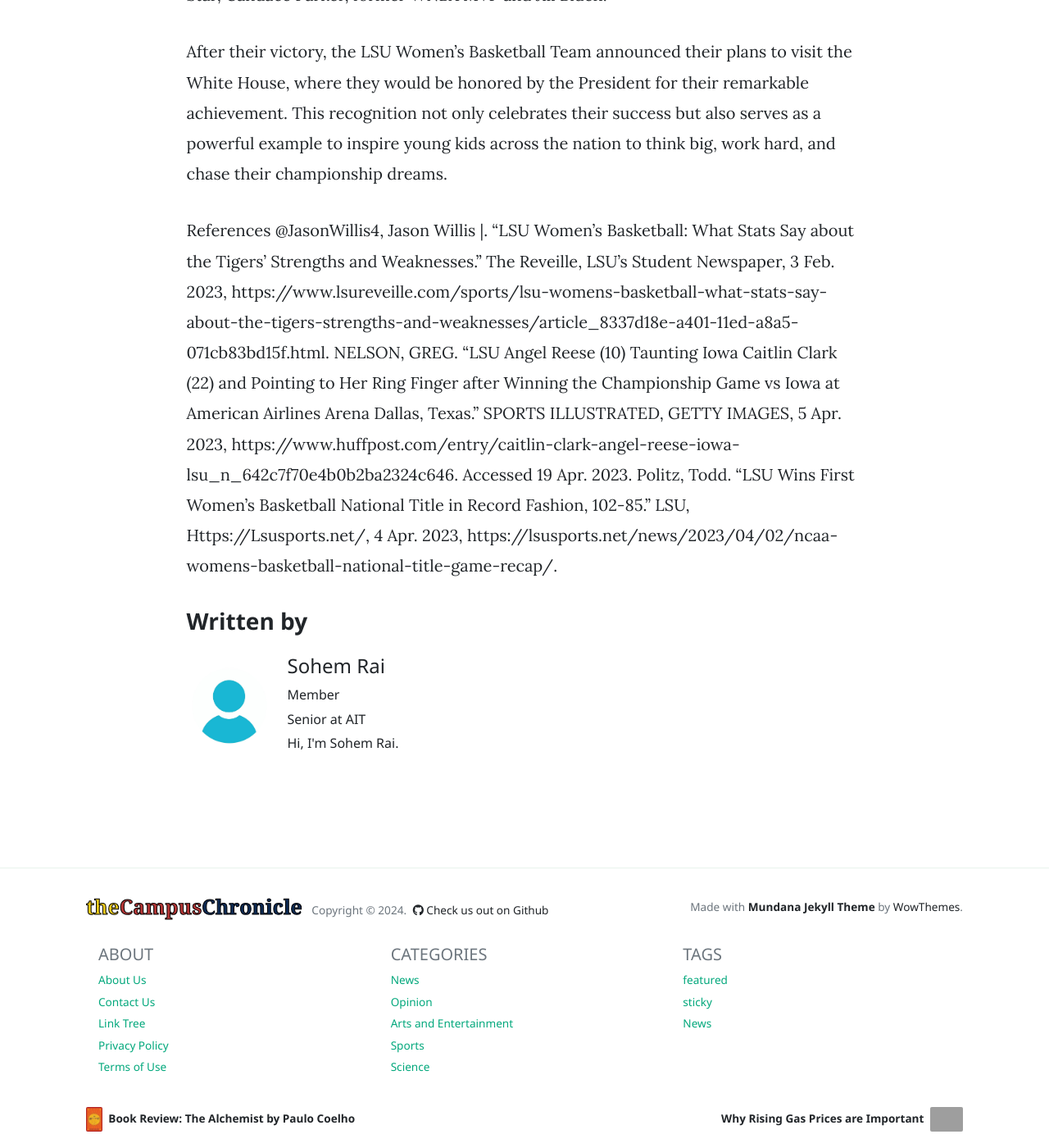
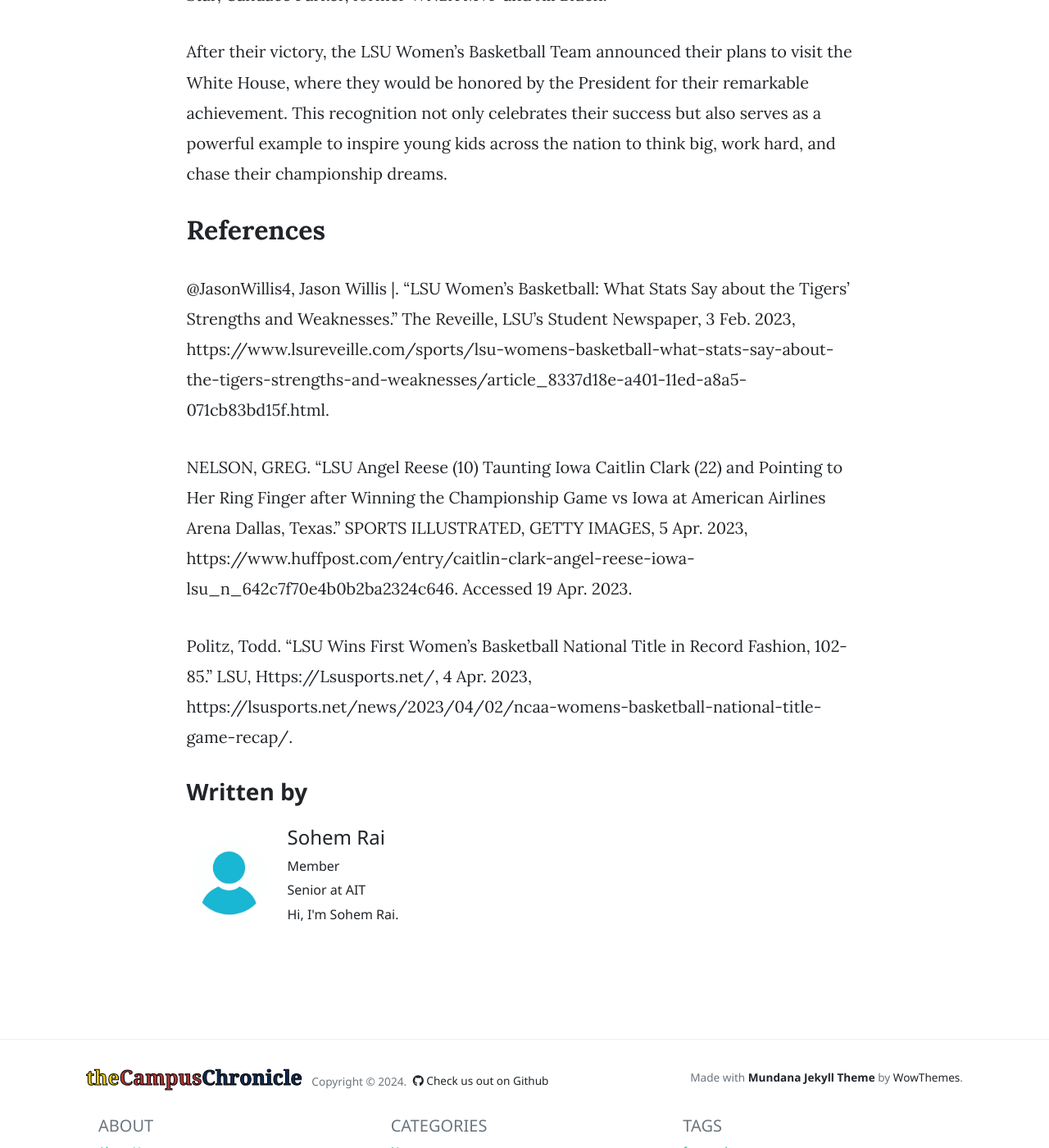
Before and after one commit to The-Campus-Chronicle/website, a Jekyll site: the page built from _posts/2023-06-29-lsu-tigers-womens-basketball-ncaa-womens-champions.md, in a window 1280 px wide and 1400 px high, scrolled down 1641 px. Shown: the whole window at 82% size. Built offline with Jekyll 4.4.1, drawn with Linux system fonts in a browser that asks for light colours; nearby versions of some CDN libraries; comment, search, counter and statistics services are not loaded; some of the changed lines change nothing that is shown; grey boxes are pictures that could not be loaded.

Commit message:
cleaned up Sohem's references; added Eric Yu's article

```diff
--- a/_posts/2023-06-29-lsu-tigers-womens-basketball-ncaa-womens-champions.md
+++ b/_posts/2023-06-29-lsu-tigers-womens-basketball-ncaa-womens-champions.md
@@ -16,7 +16,9 @@ The exhilarating matchup recorded an average of 9.9 million viewers and peaked a
 
 After their victory, the LSU Women's Basketball Team announced their plans to visit the White House, where they would be honored by the President for their remarkable achievement. This recognition not only celebrates their success but also serves as a powerful example to inspire young kids across the nation to think big, work hard, and chase their championship dreams.
 
-References
+## References
 @JasonWillis4, Jason Willis |. “LSU Women's Basketball: What Stats Say about the Tigers' Strengths and Weaknesses.” The Reveille, LSU's Student Newspaper, 3 Feb. 2023, https://www.lsureveille.com/sports/lsu-womens-basketball-what-stats-say-about-the-tigers-strengths-and-weaknesses/article_8337d18e-a401-11ed-a8a5-071cb83bd15f.html.
+
 NELSON, GREG. “LSU Angel Reese (10) Taunting Iowa Caitlin Clark (22) and Pointing to Her Ring Finger after Winning the Championship Game vs Iowa at American Airlines Arena Dallas, Texas.” SPORTS ILLUSTRATED, GETTY IMAGES, 5 Apr. 2023, https://www.huffpost.com/entry/caitlin-clark-angel-reese-iowa-lsu_n_642c7f70e4b0b2ba2324c646. Accessed 19 Apr. 2023.
+
 Politz, Todd. “LSU Wins First Women's Basketball National Title in Record Fashion, 102-85.” LSU, Https://Lsusports.net/, 4 Apr. 2023, https://lsusports.net/news/2023/04/02/ncaa-womens-basketball-national-title-game-recap/.
--- /dev/null
+++ b/_posts/2023-06-29-what-happened-to-credit-suisse-and-silicon-valley-bank.md
@@ -0,0 +1,24 @@
+---
+layout: post
+title:  "What happened to Credit Suisse and Silicon Valley Bank?"
+author: [ eric ]
+categories: [ News ]
+image: assets/images/articles_2024/edition_1/credit-suisse.jpg
+---
+
+Over the past 2 years, Credit Suisse has had its stock price drop by over 90%, and Silicon Valley Bank has completely folded, but why is this?
+
+Credit Suisse had its stock price drop from almost $15 to under $1 from 2021 to May of 2023 . It was on the brink of collapse and required a $54 billion lifeline from the Swiss central bank to prevent it from folding, meaning to close down. Credit Suisse was the 2nd largest bank in Switzerland and was bought out by rival UBS, a major investment banking company, for $3.3 billion USD.
+
+A main factor in the downfall of Credit Suisse is the many scandals they faced. In 2019, Credit Suisse faced a spying scandal leading to then CEO Tidjane Thiam resigning. This was the start of their downfall. Over the next couple of years, Credit Suisse continued to have scandals and management shifts that led to them collapsing. In January 2023, Credit Suisse said that it will borrow up to $54 billion to shore up liquidity in the bank, but failed to do so with its top backer, Saudi National Bank, refusing to give money. Soon after, UBS took over Credit Suisse.
+
+In March 2023, Silicon Valley Bank completely collapsed. They will not be receiving a government bailout and will have its assets distributed across creditors unless a buyer scoops up the bank. The decline of Silicon Valley Bank was due to a run on the bank where many depositors withdrew money after finding out the bank was short of capital, leading to the bank not having enough money. Since SVB customers tended to have large accounts, it was only 2 days after they found out that the bank was short on capital that  the $200 billion bank collapsed.
+
+While these crashes aren’t expected to be the start of a market crash, they  need to be noted. Credit Suisse and Silicon Valley Bank ultimately had different reasons for their downfall, but it teaches a lesson on how banks may need to be more careful in their decision-making. Both banks were some of the largest in their respective countries and their collapse will have a major impact on the banking industry and global economics. Society needs to be more careful with the banks that are being used, and banks need to reconsider their financial system. Banks have to keep up with the tough task of maintaining growth while keeping inflation under control.
+
+## Work Cited
+Guardian News and Media. (2023, March 13). Silicon Valley Bank: Why did it collapse and is this the start of a banking crisis? The Guardian. Retrieved April 16, 2023, from https://www.theguardian.com/business/2023/mar/13/silicon-valley-bank-why-did-it-collapse-and-is-this-the-start-of-a-banking-crisis
+
+Person, & Daga, A. (2023, March 18). What happened at Credit Suisse and how did it reach crisis point? Reuters. Retrieved April 16, 2023, from https://www.reuters.com/business/finance/credit-suisse-how-did-it-get-crisis-point-2023-03-16/
+
+Reiff, N. (2023, April 5). What happened at Credit Suisse, and why did it collapse? Investopedia. Retrieved April 16, 2023, from https://www.investopedia.com/what-happened-at-credit-suisse-and-why-did-it-collapse-7369825
```
Also changed, not shown: assets/images/articles_2024/edition_1/credit-suisse.jpg (added).
